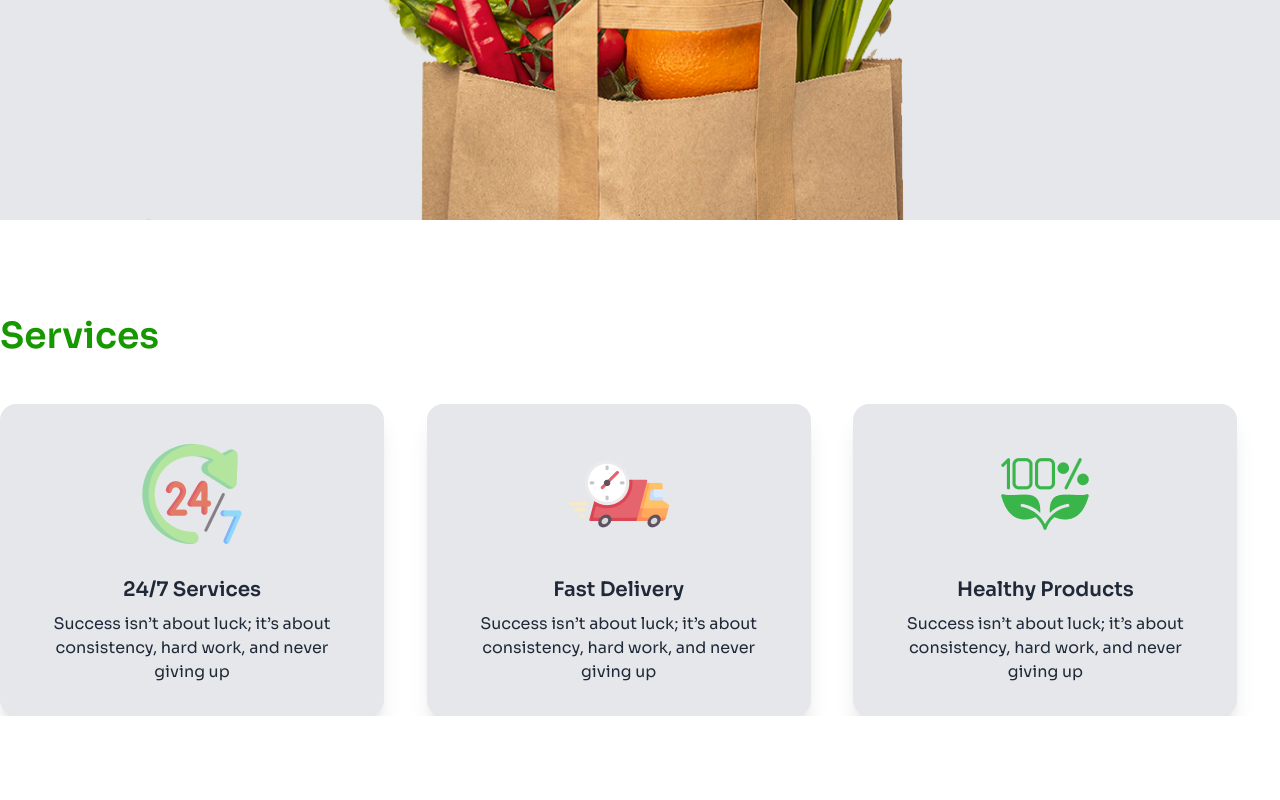
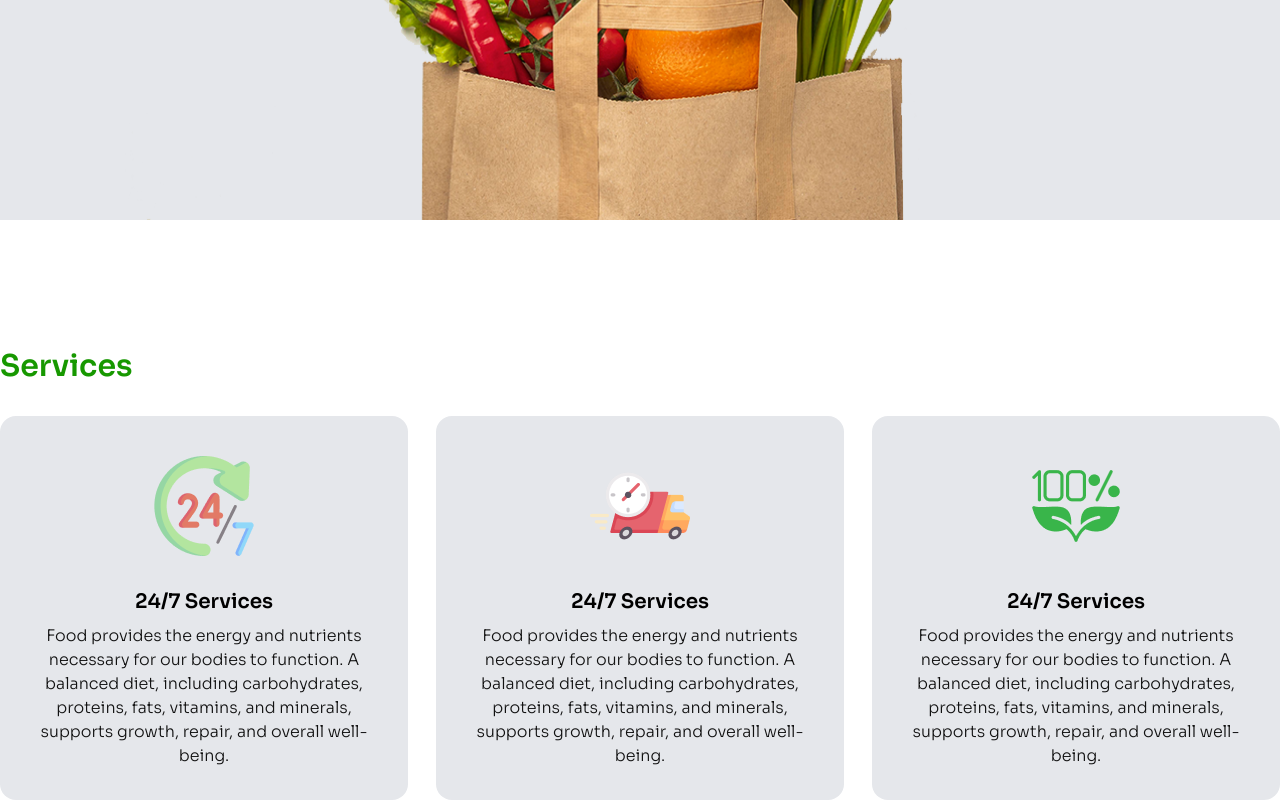
Before and after one commit to zarin857/B11-A3-0002, a plain HTML site: page index.html in a window 1280 px wide. Shown: the part 999-1799 px from the top of the page. Before the commit the page ends 1715 px from the top, so only its background shows below. Drawn offline with nearby package versions, Linux system fonts and the light colour scheme.

Commit message:
services section done again

```diff
--- a/index.html
+++ b/index.html
@@ -82,39 +82,50 @@ Count</span> On, Prices You’ll Love!</h1>
    </header>
    <!-- main section -->
   <main>
-    <section class="mt-24 container mx-auto">
-        <!-- services -->
-          <h3 class="text-accent text-4xl font-semibold mb-12">Services</h3>
-          <!-- card section -->
-           <div class="grid grid-cols-1 lg:grid-cols-3">
+    <!-- service section -->
+     <section class="mt-32 container mx-auto">
+<div class="space-y-8">
+  <h3 class="font-semibold text-3xl text-accent">Services</h3>
+  <!-- car box -->
+  <div class="grid grid-cols-1 lg:grid-cols-3 gap-7">
     <!-- card1 -->
-             <div class="card w-96 bg-base-100 shadow-xl bg-gray-200">
+     <div class="card bg-gray-200 w-full">
   <figure class="px-10 pt-10">
-    <img src="c2-assets/service.png" alt="Shoes" class="rounded-xl" />
+    <img
+      src="c2-assets/service.png"
+      alt="24/7 service"
+      class="rounded-xl" />
   </figure>
   <div class="card-body items-center text-center">
-    <h2 class="card-title">24/7 Services </h2>
-    <p>Success isn’t about luck; it’s about consistency, hard work, and never giving up</p>
+    <h2 class="font-semibold text-xl text-black">24/7 Services </h2>
+    <p class="text-base font-light text-[#111111]">Food provides the energy and nutrients necessary for our bodies to function. A balanced diet, including carbohydrates, proteins, fats, vitamins, and minerals, supports growth, repair, and overall well-being.</p>
   </div>
 </div>
     <!-- card2 -->
-             <div class="card w-96 bg-base-100 shadow-xl bg-gray-200">
+     <div class="card bg-gray-200 w-full">
   <figure class="px-10 pt-10">
-    <img src="c2-assets/delivery.png" alt="Shoes" class="rounded-xl" />
+    <img
+      src="c2-assets/delivery.png"
+      alt="Fast delivery"
+      class="rounded-xl" />
   </figure>
   <div class="card-body items-center text-center">
-    <h2 class="card-title">Fast Delivery</h2>
-    <p>Success isn’t about luck; it’s about consistency, hard work, and never giving up</p>
+    <h2 class="font-semibold text-xl text-black">24/7 Services </h2>
+    <p class="text-base font-light text-[#111111]">Food provides the energy and nutrients necessary for our bodies to function. A balanced diet, including carbohydrates, proteins, fats, vitamins, and minerals, supports growth, repair, and overall well-being.</p>
   </div>
 </div>
     <!-- card3 -->
-             <div class="card w-96 bg-base-100 shadow-xl bg-gray-200">
+     <div class="card bg-gray-200 w-full">
   <figure class="px-10 pt-10">
-    <img src="c2-assets/healthy.png" alt="Shoes" class="rounded-xl" />
+    <img
+      src="c2-assets/healthy.png"
+      alt="healthy"
+      class="rounded-xl" />
   </figure>
   <div class="card-body items-center text-center">
-    <h2 class="card-title">Healthy Products </h2>
-    <p>Success isn’t about luck; it’s about consistency, hard work, and never giving up</p>
+    <h2 class="font-semibold text-xl text-black">24/7 Services </h2>
+    <p class="text-base font-light text-[#111111]">Food provides the energy and nutrients necessary for our bodies to function. A balanced diet, including carbohydrates, proteins, fats, vitamins, and minerals, supports growth, repair, and overall well-being.</p>
+  </div>
 </div>
   </div>
 </div>
```
Lines whose indentation alone changed are shown as unchanged.
